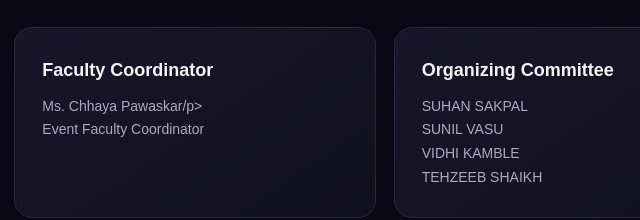
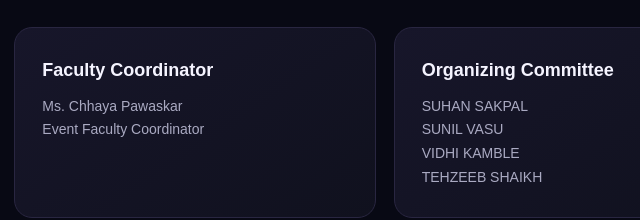
Before and after one commit to blackadam200531-alt/ZEAL-EVENT, a plain HTML site: page index.html in a window 1280 px wide. Shown: the part 2851-3071 px from the top of the page, 445-1085 px from the left. Drawn offline with Linux system fonts and the light colour scheme.

Commit message:
Update index.html

```diff
--- a/index.html
+++ b/index.html
@@ -169,7 +169,7 @@ Innovation: Spotlighting fresh ideas, technical projects, and smart execution st
 
     <article class="info-card">
       <h3>Faculty Coordinator</h3>
-      <p> Ms. Chhaya Pawaskar/p>
+      <p> Ms. Chhaya Pawaskar</p>
       <p>Event Faculty Coordinator</p>
     </article>
 
```
